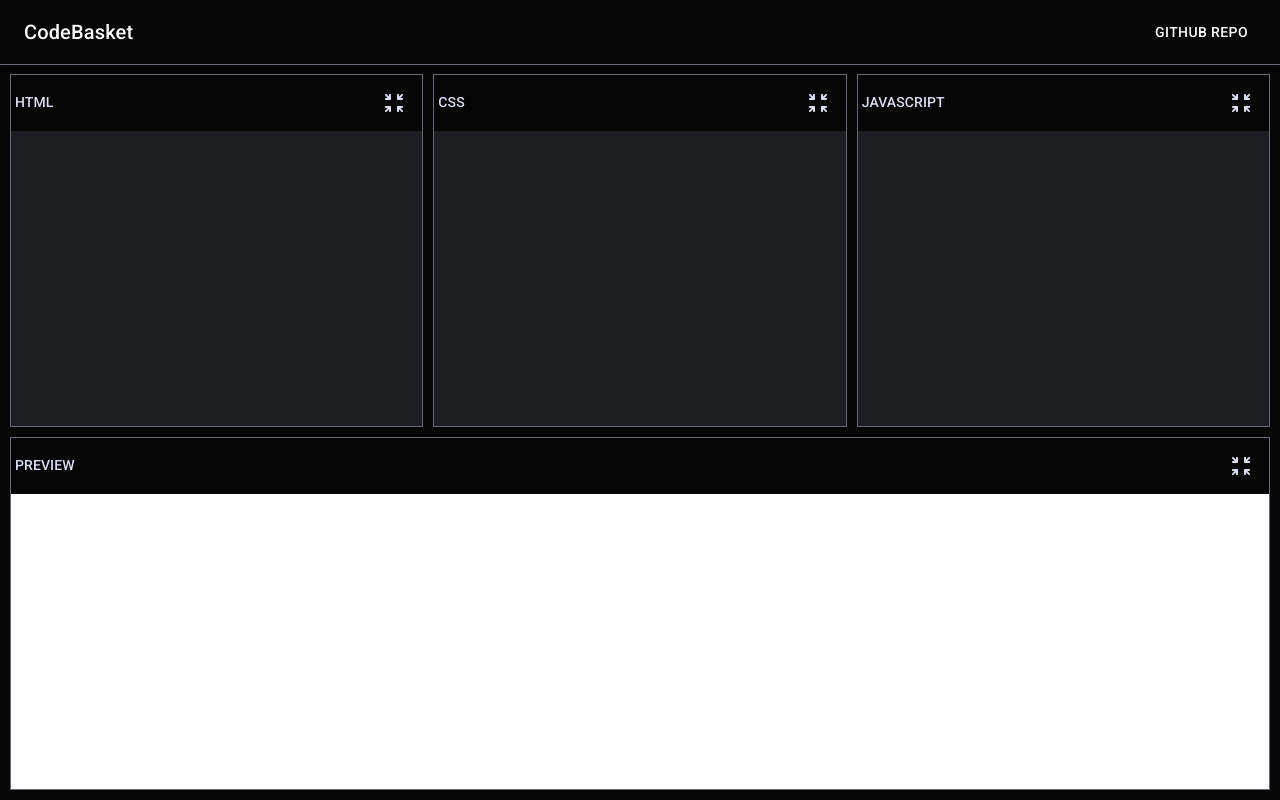
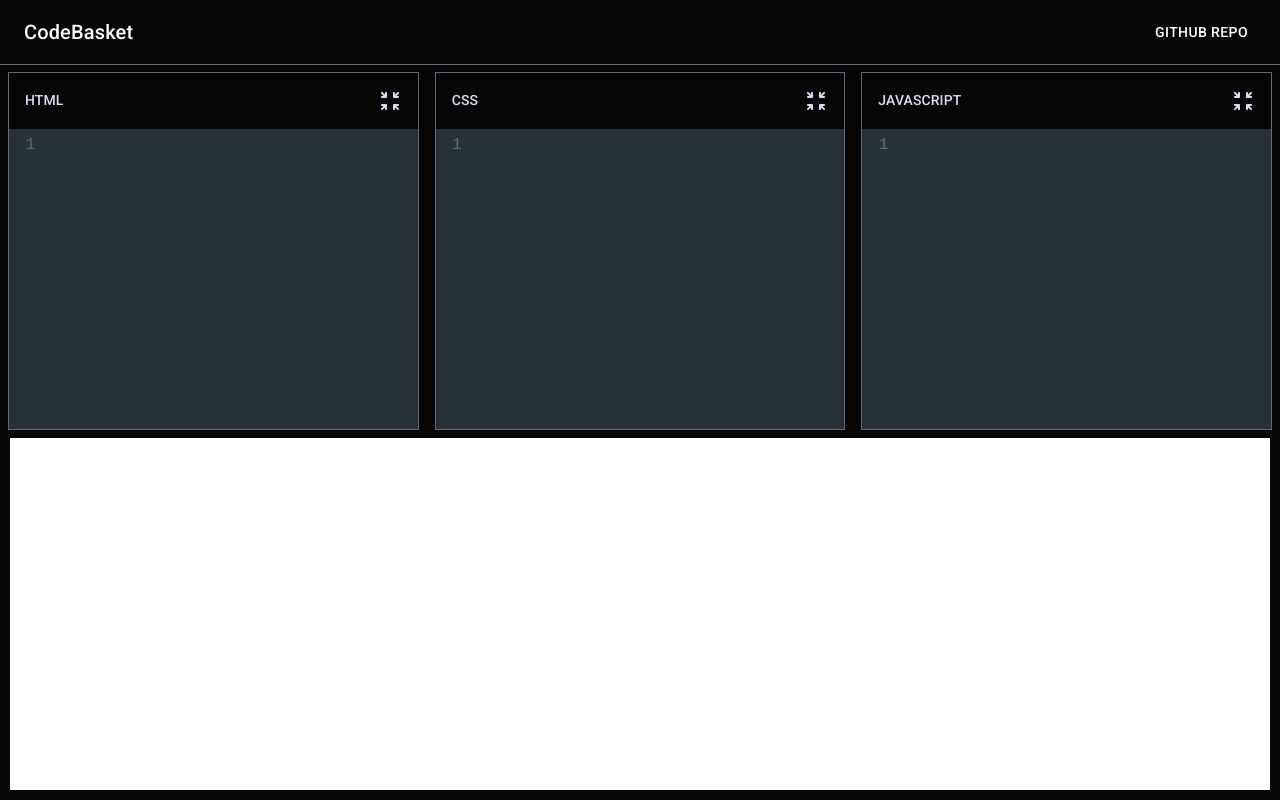
Before and after one commit to codeNitesh/code-basket, a React (Create React App) app: page /code in a window 1280 px wide. Built offline with nearby package versions, Linux system fonts and the light colour scheme.

Commit message:
added support for live preview of HTML-CSS-JS content

```diff
--- a/package.json
+++ b/package.json
@@ -16,7 +16,9 @@
     "@types/react-dom": "^18.0.4",
     "autoprefixer": "10.4.5",
     "bootstrap": "^5.1.3",
+    "codemirror": "^5.65.5",
     "react": "^18.1.0",
+    "react-codemirror2": "^7.2.1",
     "react-dom": "^18.1.0",
     "react-router-dom": "^6.3.0",
     "react-scripts": "5.0.1",
--- a/src/components/Editor.tsx
+++ b/src/components/Editor.tsx
@@ -1,13 +1,22 @@
 import React, { useState } from "react";
-import Box from "@mui/material/Box";
 import Typography from "@mui/material/Typography";
 import IconButton from "@mui/material/IconButton";
 
 import ZoomOutMapRoundedIcon from "@mui/icons-material/ZoomOutMapRounded";
 import ZoomInMapRoundedIcon from "@mui/icons-material/ZoomInMapRounded";
+import "../App.css";
+import "codemirror/lib/codemirror.css";
+import "codemirror/theme/material.css";
+import "codemirror/mode/xml/xml";
+import "codemirror/mode/javascript/javascript";
+import "codemirror/mode/css/css";
+import { Controlled as ControlledEditor } from "react-codemirror2";
 
 interface Props {
   title: string;
+  language: 'css' | 'xml' | 'javascript';
+  value: string;
+  onCodeChange: (value: string) => void;
 }
 
 function expandButton(editorExpanded: boolean, changeEditorExpand: () => void) {
@@ -36,30 +45,44 @@ export default function Editor(props: Props) {
   const changeEditorExpand = () => {
     setEditorExpanded(!editorExpanded);
   };
+
+
+  // use const
+  function handleEditorChange(editor: any, data: string, value: string) {
+    props.onCodeChange(value);
+  }
   return (
     <>
-      <Box
-        sx={{
-          flex: editorExpanded ? 4 : 0,
-          height: "100%",
-          display: "flex",
-          flexDirection: "column",
+      <div
+        className="flex-grow-1 m-2 d-flex flex-column"
+        style={{
           border: ".5px solid #666b7a",
+          flexBasis: 0,
+          overflow: 'hidden'
         }}
       >
         <header className="d-flex justify-content-between align-items-center">
-          <Typography sx={{ p: 0.5, color: "#d8ddf0" }} variant="subtitle2">
+          <Typography
+            sx={{ p: 0.5, pl: 2, color: "#d8ddf0" }}
+            variant="subtitle2"
+          >
             {props.title}
           </Typography>
           {expandButton(editorExpanded, changeEditorExpand)}
         </header>
-        <Box
-          sx={{
-            flex: 1,
-            backgroundColor: props.title === "PREVIEW" ? "WHITE" : "#1d1e22",
+        <ControlledEditor
+          onBeforeChange={handleEditorChange}
+          value={props.value}
+          className="flex-grow-1 overflow-hidden"
+          options={{
+            lineWrapping: true,
+            lint: true,
+            mode: props.language,
+            lineNumbers: true,
+            theme: "material",
           }}
-        ></Box>
-      </Box>
+        />
+      </div>
     </>
   );
 }
--- /dev/null
+++ b/src/components/IFramePreview.tsx
@@ -0,0 +1,20 @@
+import React from "react";
+
+interface Props {
+  srcDoc: string;
+}
+
+export default function IFramePreview(props: Props) {
+  return (
+    <>
+      <iframe
+        title="output"
+        sandbox="allow-scripts"
+        frameBorder="0"
+        width="100%"
+        height="100%"
+        srcDoc={props.srcDoc}
+      />
+    </>
+  );
+}
--- a/src/index.tsx
+++ b/src/index.tsx
@@ -10,7 +10,7 @@ const root = ReactDOM.createRoot(
   document.getElementById("root") as HTMLElement
 );
 
-root.render(<React.StrictMode>{routes()}</React.StrictMode>);
+root.render(<>{routes()}</>);
 
 // If you want to start measuring performance in your app, pass a function
 // to log results (for example: reportWebVitals(console.log))
--- a/src/pages/CodeBasket.tsx
+++ b/src/pages/CodeBasket.tsx
@@ -1,6 +1,7 @@
-import React from "react";
+import React, { useState, useEffect } from "react";
 import ElevateAppBar from "../components/ElevatedAppBar";
 import Editor from "../components/Editor";
+import IFramePreview from "../components/IFramePreview";
 
 function goToGitHubRepo() {
   const githubURL = "https://github.com/codeNitesh/code-basket/";
@@ -8,6 +9,28 @@ function goToGitHubRepo() {
 }
 
 export default function CodeBasket() {
+  const [html, setHtml] = useState("");
+  const [css, setCss] = useState("");
+  const [javascript, setJavascript] = useState("");
+  const [srcDoc, setSrcDoc] = useState("");
+
+  useEffect(() => {
+
+    const timeout = setTimeout(() => {
+      setSrcDoc(`
+          <html>
+          <head>
+            <style>${css}</style>
+          </head>
+          <body>${html}</body>
+          <script>${javascript}</script>
+          </html>
+      `);
+    }, 250);
+
+    return () => clearTimeout(timeout)
+  }, [html, css, javascript]);
+
   return (
     <div
       style={{
@@ -23,14 +46,40 @@ export default function CodeBasket() {
         buttonTxt="GitHub Repo"
         goToGitHubRepo={goToGitHubRepo}
       />
-      <div style={{ display: "flex", flexGrow: 1, gap: 10, margin: 10 }}>
-        <Editor title="HTML"></Editor>
-        <Editor title="CSS"></Editor>
-        <Editor title="JAVASCRIPT"></Editor>
+      <div
+        style={{
+          display: "flex"
+        }}
+      >
+        <Editor
+          title="HTML"
+          language="xml"
+          value={html}
+          onCodeChange={setHtml}
+        ></Editor>
+        <Editor
+          title="CSS"
+          language="css"
+          value={css}
+          onCodeChange={setCss}
+        ></Editor>
+        <Editor
+          title="JAVASCRIPT"
+          language="javascript"
+          value={javascript}
+          onCodeChange={setJavascript}
+        ></Editor>
       </div>
-
-      <div style={{ flexGrow: 1, margin: 10, marginTop: 0 }}>
-        <Editor title="PREVIEW"></Editor>
+      <div
+        style={{
+          flexGrow: 1,
+          margin: 10,
+          marginTop: 0,
+          height: "45vh",
+          backgroundColor: "#FFFFFF",
+        }}
+      >
+        <IFramePreview srcDoc={srcDoc} />
       </div>
     </div>
   );
```
Also changed, not shown: 1 other file (tests, documents, lock files or other folders).
